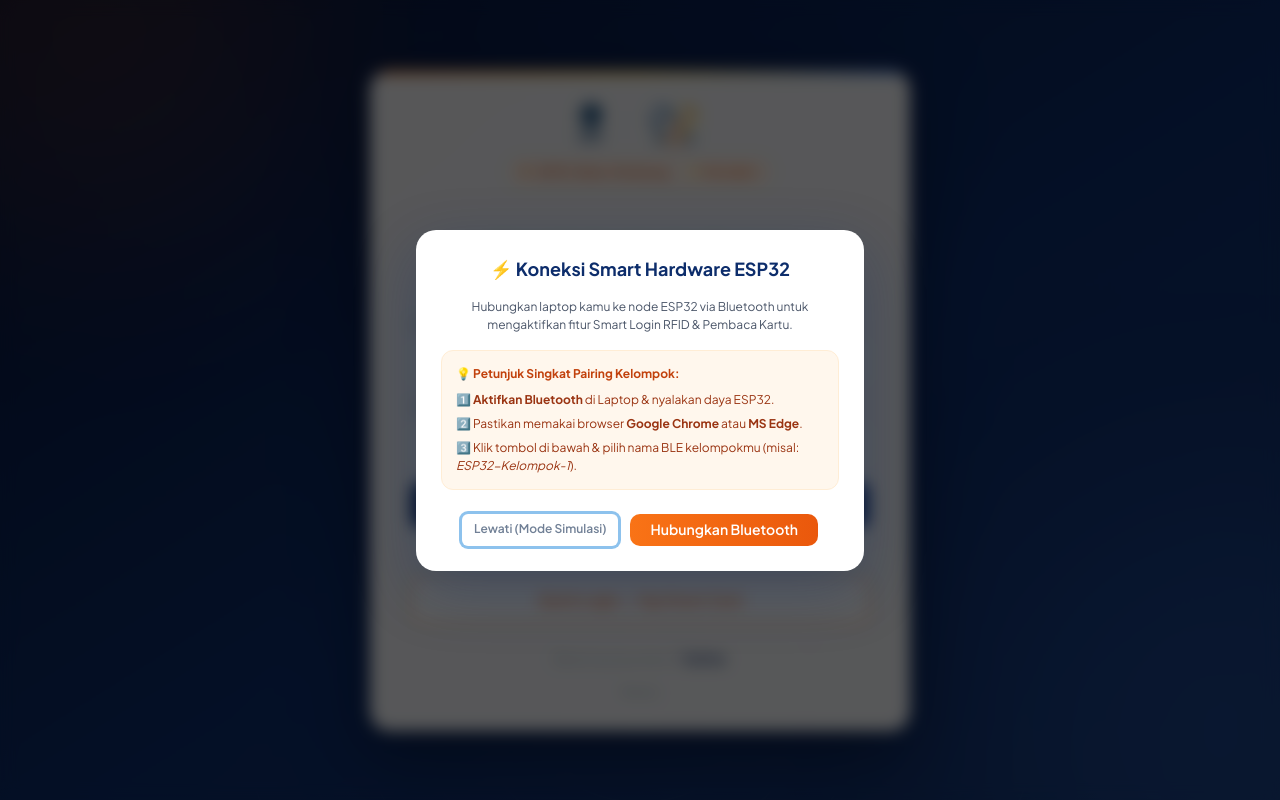
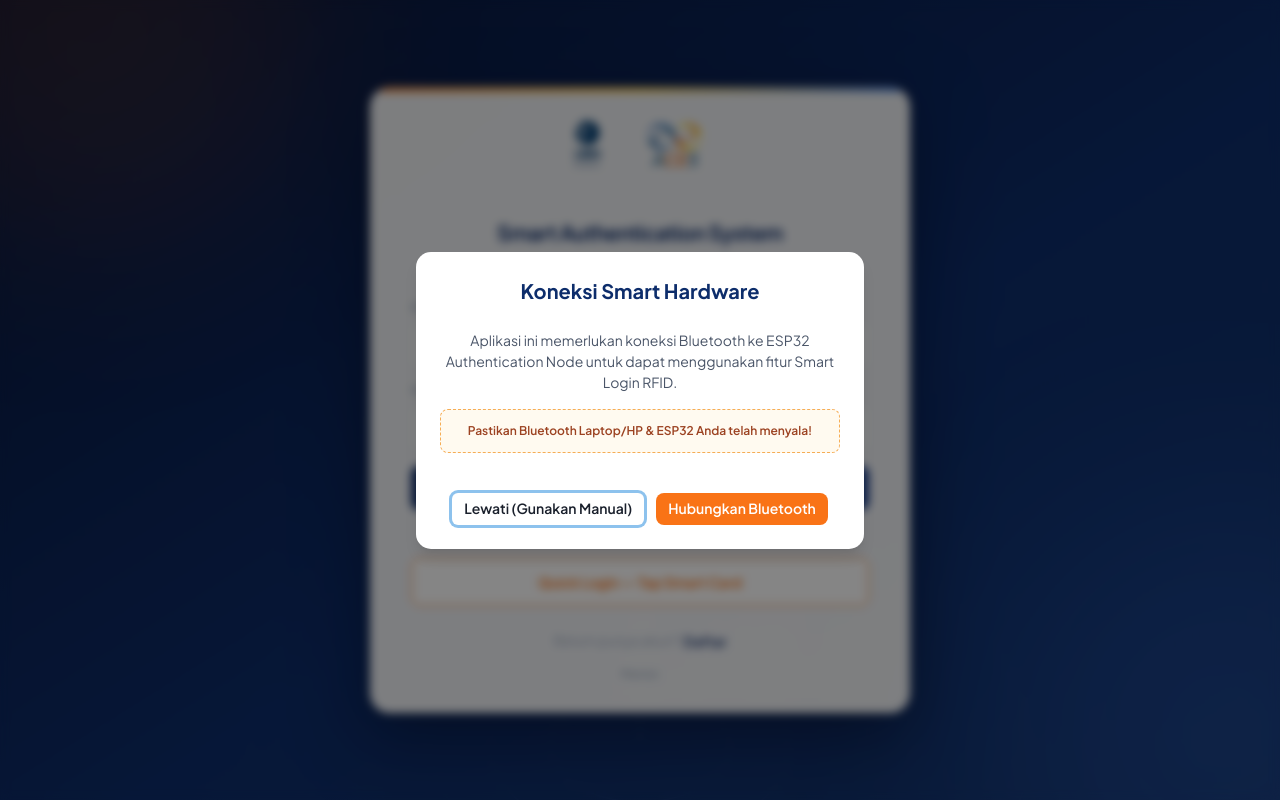
Before and after one commit to ACES-RnD-GenXVI/frontend-workshop-tk, a React (Vite) app: page /login in a window 1280 px wide. Built offline with nearby package versions, Linux system fonts and the light colour scheme.

Commit message:
Revert "feat: add hardware status header pill, audio feedback synthesis, and BLE pairing troubleshooting modal"
This reverts commit bdfdf6ec92cf90650ec65b17c645f6a0b17b1691.

```diff
--- a/src/components/BluetoothContext.jsx
+++ b/src/components/BluetoothContext.jsx
@@ -88,73 +88,44 @@ export const BluetoothProvider = ({ children }) => {
         startScan,
         isScanning,
         connectToDevice,
-        error,
-        openPairingModal: () => setShowPopup(true),
-        showPopup,
-        setShowPopup
+        error
       }}
     >
       {children}
 
-      <Modal isOpen={showPopup} onClose={() => setShowPopup(false)} closeOnOverlayClick={false} isCentered size="md">
-        <ModalOverlay bg="blackAlpha.700" backdropFilter="blur(8px)" />
-        <ModalContent borderRadius="20px" mx={4} border="1px solid" borderColor="rgba(255,255,255,0.2)" boxShadow="0 20px 60px rgba(13,45,107,0.3)">
-          <ModalHeader color="#0d2d6b" textAlign="center" pt={6} pb={2} fontWeight="700" fontSize="lg">
-            ⚡ Koneksi Smart Hardware ESP32
+      <Modal isOpen={showPopup} onClose={() => setShowPopup(false)} closeOnOverlayClick={false} isCentered>
+        <ModalOverlay bg="blackAlpha.600" backdropFilter="blur(5px)" />
+        <ModalContent borderRadius="15px" mx={4}>
+          <ModalHeader color="#0d2d6b" textAlign="center" pt={6} fontWeight="700">
+            Koneksi Smart Hardware
           </ModalHeader>
-          <ModalBody pb={4} px={6}>
-            <VStack spacing={4} align="stretch">
-              <Text fontSize="xs" color="gray.600" textAlign="center">
-                Hubungkan laptop kamu ke node ESP32 via Bluetooth untuk mengaktifkan fitur Smart Login RFID & Pembaca Kartu.
+          <ModalBody pb={6}>
+            <VStack spacing={4} textAlign="center">
+              <Text fontSize="sm" color="gray.600">
+                Aplikasi ini memerlukan koneksi Bluetooth ke ESP32 Authentication Node untuk dapat menggunakan fitur Smart Login RFID.
               </Text>
-
-              {/* Status Box */}
-              {connectedDevice ? (
-                <Box p={3} bg="green.50" borderRadius="12px" border="1px solid" borderColor="green.200">
-                  <HStack justify="space-between" align="center">
-                    <HStack spacing={2}>
-                      <Box w="8px" h="8px" borderRadius="full" bg="#22c55e" boxShadow="0 0 8px #22c55e" />
-                      <Text fontSize="xs" color="green.800" fontWeight="700">
-                        Terhubung: {connectedDevice.name || "ESP32 Device"}
-                      </Text>
-                    </HStack>
-                    <Button size="xs" colorScheme="red" variant="ghost" onClick={disconnect}>
-                      Putus Koneksi
-                    </Button>
-                  </HStack>
-                </Box>
-              ) : (
-                <Box p={3.5} bg="#fff7ed" borderRadius="12px" border="1px solid" borderColor="#ffedd5">
-                  <Text fontSize="xs" color="#c2410c" fontWeight="700" mb={2}>
-                    💡 Petunjuk Singkat Pairing Kelompok:
-                  </Text>
-                  <VStack align="start" spacing={1.5} fontSize="xs" color="#9a3412">
-                    <Text>1️⃣ <b>Aktifkan Bluetooth</b> di Laptop & nyalakan daya ESP32.</Text>
-                    <Text>2️⃣ Pastikan memakai browser <b>Google Chrome</b> atau <b>MS Edge</b>.</Text>
-                    <Text>3️⃣ Klik tombol di bawah & pilih nama BLE kelompokmu (misal: <i>ESP32-Kelompok-1</i>).</Text>
-                  </VStack>
-                </Box>
-              )}
+              <Box p={3} bg="orange.50" borderRadius="8px" border="1px dashed" borderColor="orange.300" w="full">
+                <Text fontSize="xs" color="orange.700" fontWeight="600">
+                  Pastikan Bluetooth Laptop/HP & ESP32 Anda telah menyala!
+                </Text>
+              </Box>
             </VStack>
           </ModalBody>
-          <ModalFooter gap={3} justifyContent="center" pb={6} pt={2}>
-            <Button variant="ghost" size="sm" fontSize="xs" color="gray.500" onClick={() => setShowPopup(false)}>
-              Lewati (Mode Simulasi)
+          <ModalFooter gap={3} justifyContent="center" pb={6}>
+            <Button variant="ghost" size="sm" onClick={() => setShowPopup(false)}>
+              Lewati (Gunakan Manual)
             </Button>
             <Button
-              bgGradient="linear(to-r, #F97316, #ea580c)"
+              bg="#F97316"
               color="white"
-              _hover={{ bgGradient: "linear(to-r, #ea580c, #c2410c)", transform: "translateY(-1px)", boxShadow: "0 4px 12px rgba(249,115,22,0.3)" }}
-              _active={{ transform: "scale(0.98)" }}
+              _hover={{ bg: "#ea6c0a" }}
               isLoading={isPopupConnecting}
-              loadingText="Mencari ESP32..."
+              loadingText="Menghubungkan..."
               onClick={handlePairing}
               size="sm"
-              borderRadius="10px"
-              px={5}
-              fontWeight="600"
+              borderRadius="8px"
             >
-              {connectedDevice ? "Hubungkan Ulang" : "Hubungkan Bluetooth"}
+              Hubungkan Bluetooth
             </Button>
           </ModalFooter>
         </ModalContent>
--- a/src/components/Header.jsx
+++ b/src/components/Header.jsx
@@ -1,100 +1,24 @@
-import { Flex, Image, Box, Text, HStack, Button } from "@chakra-ui/react";
-import { useAppBluetooth } from "./BluetoothContext";
+// src/components/Header.jsx
+
+import { Flex, Image, Box } from "@chakra-ui/react";
 
 const Header = () => {
-  const { connectedDevice, openPairingModal, disconnect } = useAppBluetooth() || {};
-
   return (
-    <Box mb={6}>
-      {/* Logos */}
-      <Flex align="center" justify="center" gap={5} mb={3}>
+    <Flex align="center" justify="center" gap={5} mb={6}>
       <Image
         src="/umn.png"
         alt="Universitas Multimedia Nusantara"
-          h="44px"
+        h="48px"
         objectFit="contain"
       />
-        <Box w="1px" h="28px" bg="gray.200" flexShrink={0} />
+      <Box w="1px" h="30px" bg="gray.200" flexShrink={0} />
       <Image
         src="/LogoACES.png"
         alt="ACES Computer Engineering UMN"
-          h="44px"
+        h="48px"
         objectFit="contain"
       />
     </Flex>
-
-      {/* Hardware Status Pill */}
-      <Flex justify="center">
-        {connectedDevice ? (
-          <HStack
-            bg="rgba(34, 197, 94, 0.08)"
-            border="1px solid"
-            borderColor="rgba(34, 197, 94, 0.3)"
-            px={3}
-            py={1}
-            borderRadius="full"
-            spacing={2}
-            backdropFilter="blur(4px)"
-          >
-            <Box
-              w="7px"
-              h="7px"
-              borderRadius="full"
-              bg="#22c55e"
-              boxShadow="0 0 8px #22c55e"
-              style={{ animation: "pulse 2s infinite" }}
-            />
-            <Text fontSize="11px" fontWeight="600" color="#15803d">
-              ESP32: {connectedDevice.name || "Terhubung"}
-            </Text>
-            <Text fontSize="10px" color="gray.400">|</Text>
-            <Button
-              size="xs"
-              variant="unstyled"
-              fontSize="10px"
-              fontWeight="600"
-              color="#dc2626"
-              h="auto"
-              p={0}
-              _hover={{ textDecoration: "underline" }}
-              onClick={disconnect}
-            >
-              Putus
-            </Button>
-          </HStack>
-        ) : (
-          <HStack
-            bg="rgba(249, 115, 22, 0.08)"
-            border="1px solid"
-            borderColor="rgba(249, 115, 22, 0.3)"
-            px={3}
-            py={1}
-            borderRadius="full"
-            spacing={2}
-            backdropFilter="blur(4px)"
-          >
-            <Box w="7px" h="7px" borderRadius="full" bg="#f97316" />
-            <Text fontSize="11px" fontWeight="600" color="#c2410c">
-              ESP32: Belum Terhubung
-            </Text>
-            <Text fontSize="10px" color="gray.400">|</Text>
-            <Button
-              size="xs"
-              variant="unstyled"
-              fontSize="10px"
-              fontWeight="700"
-              color="#ea580c"
-              h="auto"
-              p={0}
-              _hover={{ textDecoration: "underline" }}
-              onClick={openPairingModal}
-            >
-              ⚡ Hubungkan
-            </Button>
-          </HStack>
-        )}
-      </Flex>
-    </Box>
   );
 };
 
--- a/src/components/QuickLoginModal.jsx
+++ b/src/components/QuickLoginModal.jsx
@@ -15,7 +15,6 @@ import {
 import { addAuthLog } from "../data/authLogs";
 import { useAppBluetooth, ESP32_SERVICE_UUID, ESP32_CHAR_UUID } from "../components/BluetoothContext";
 import ScanAnimation from "../components/ScanAnimation";
-import { playBeepSound } from "../utils/sound";
 
 import { db } from "../firebase";
 import { collection, getDocs, query, where } from "firebase/firestore";
@@ -54,7 +53,6 @@ const QuickLoginModal = ({ isOpen, onClose, onLoginSuccess }) => {
       setDetectedUID(uid);
       setScanState(SCAN_STATE.SCANNING);
       setScanMessage("Memproses UID manual...");
-      playBeepSound("scan");
       processAuthentication(uid);
       return;
     }
@@ -72,7 +70,6 @@ const QuickLoginModal = ({ isOpen, onClose, onLoginSuccess }) => {
         const decoder = new TextDecoder("utf-8");
         const uidString = decoder.decode(value).trim();
         if (uidString) {
-          playBeepSound("scan");
           setDetectedUID(uidString);
           if (unsubscribeRef.current) unsubscribeRef.current();
           processAuthentication(uidString);
@@ -101,7 +98,6 @@ const QuickLoginModal = ({ isOpen, onClose, onLoginSuccess }) => {
           userCloudData = doc.data();
         });
 
-        playBeepSound("success");
         setScanMessage("Otentikasi Cloud Berhasil!");
         setScanState(SCAN_STATE.UID_DETECTED);
 
@@ -119,7 +115,6 @@ const QuickLoginModal = ({ isOpen, onClose, onLoginSuccess }) => {
           onClose();
         }, 1000);
       } else {
-        playBeepSound("error");
         setScanMessage("Otentikasi Gagal");
         if (activeCharacteristic) {
           const encoder = new TextEncoder();
@@ -132,7 +127,6 @@ const QuickLoginModal = ({ isOpen, onClose, onLoginSuccess }) => {
         }, 800);
       }
     } catch (error) {
-      playBeepSound("error");
       setScanState(SCAN_STATE.IDLE);
       setCardError("Koneksi Firebase Cloud Error: " + error.message);
     }
--- a/src/utils/sound.js
+++ /dev/null
@@ -1,51 +0,0 @@
-// src/utils/sound.js
-
-/**
- * Web Audio API synthesizer for instant sound feedback during RFID scanning & authentication
- * No external assets or sound files needed!
- */
-export const playBeepSound = (type = "success") => {
-  try {
-    const AudioContext = window.AudioContext || window.webkitAudioContext;
-    if (!AudioContext) return;
-
-    const ctx = new AudioContext();
-    const osc = ctx.createOscillator();
-    const gain = ctx.createGain();
-
-    osc.connect(gain);
-    gain.connect(ctx.destination);
-
-    const now = ctx.currentTime;
-
-    if (type === "success") {
-      // Pleasant dual-tone chime (C5 -> G5)
-      osc.type = "sine";
-      osc.frequency.setValueAtTime(523.25, now); // C5
-      osc.frequency.exponentialRampToValueAtTime(783.99, now + 0.12); // G5
-      gain.gain.setValueAtTime(0.18, now);
-      gain.gain.exponentialRampToValueAtTime(0.001, now + 0.35);
-      osc.start(now);
-      osc.stop(now + 0.35);
-    } else if (type === "error") {
-      // Gentle warning buzz
-      osc.type = "sawtooth";
-      osc.frequency.setValueAtTime(260, now);
-      osc.frequency.linearRampToValueAtTime(160, now + 0.22);
-      gain.gain.setValueAtTime(0.12, now);
-      gain.gain.exponentialRampToValueAtTime(0.001, now + 0.25);
-      osc.start(now);
-      osc.stop(now + 0.25);
-    } else if (type === "scan") {
-      // Crisp high-frequency blip for RFID reader detection (1046Hz)
-      osc.type = "sine";
-      osc.frequency.setValueAtTime(1046.5, now);
-      gain.gain.setValueAtTime(0.2, now);
-      gain.gain.exponentialRampToValueAtTime(0.001, now + 0.09);
-      osc.start(now);
-      osc.stop(now + 0.09);
-    }
-  } catch {
-    // Silently handle if audio context is blocked by browser policy before user interaction
-  }
-};
```
Also changed, not shown: src/pages/RegisterPage.jsx (+0 -8 lines). Lines whose indentation alone changed are shown as unchanged.
